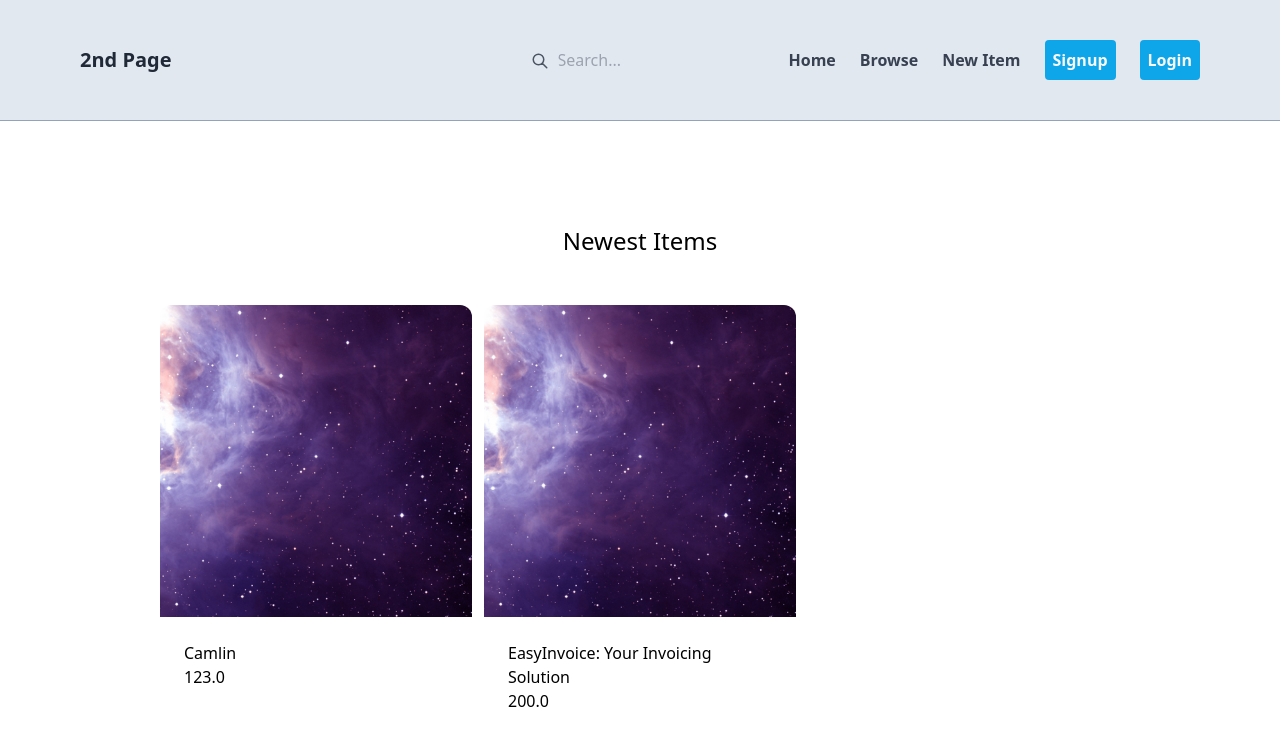
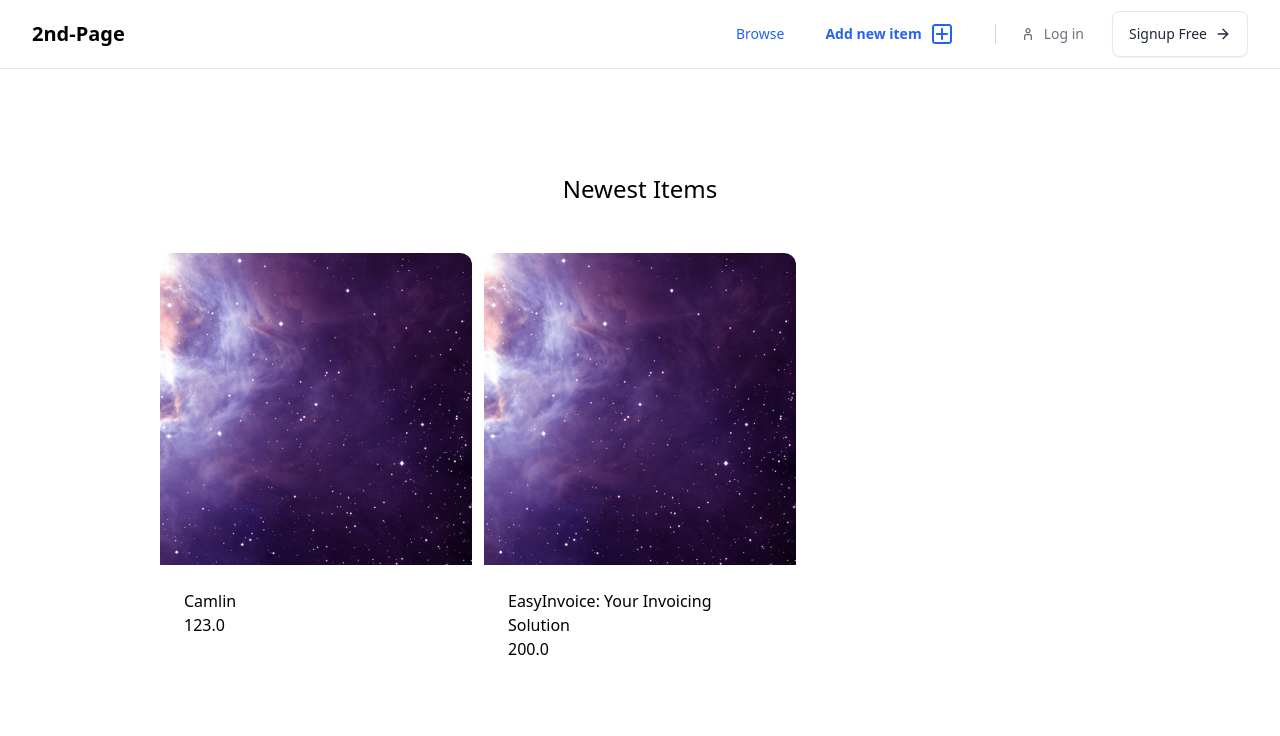
Before and after one commit to kidobop/classifieds-django, a Django app: page / in a window 1280 px wide. Shown: the top 736 px of the page. Run offline with Django 5.2, Linux system fonts and the light colour scheme; data comes from the database, SQL or seed files in the repository; some libraries are stand-ins or nearby versions.

Commit message:
redesigned navbar

```diff
--- a/core/templates/core/base.html
+++ b/core/templates/core/base.html
@@ -8,29 +8,55 @@
 </head>
 <body>
     <!-- component -->
-    <nav class="flex justify-between px-20 py-10 items-center bg-slate-200 border-b border-slate-400">
-        <h1 class="text-xl text-gray-800 font-bold hover:text-violet-600">2nd Page</h1>
-        <div class="flex items-center">
-            <div class="flex items-center">
-                <svg xmlns="http://www.w3.org/2000/svg" class="h-5 w-5 pt-0.5 text-gray-600" fill="none" viewBox="0 0 24 24" stroke="currentColor">
-                    <path stroke-linecap="round" stroke-linejoin="round" stroke-width="2" d="M21 21l-6-6m2-5a7 7 0 11-14 0 7 7 0 0114 0z" />
+    <header class="flex flex-wrap sm:justify-start sm:flex-nowrap z-50 w-full bg-white border-b border-gray-200 text-sm py-3 sm:py-0 dark:bg-gray-800 dark:border-gray-700">
+        <nav class="relative max-w-7xl w-full mx-auto px-4 sm:flex sm:items-center sm:justify-between sm:px-6 lg:px-8" aria-label="Global">
+            <div class="flex items-center justify-between">
+            <a class="flex-none text-xl font-semibold dark:text-white" href="#" aria-label="Brand">2nd-Page</a>
+            <div class="sm:hidden">
+                <button type="button" class="hs-collapse-toggle size-9 flex justify-center items-center text-sm font-semibold rounded-lg border border-gray-200 text-gray-800 hover:bg-gray-100 disabled:opacity-50 disabled:pointer-events-none dark:text-white dark:border-gray-700 dark:hover:bg-gray-700 dark:focus:outline-none dark:focus:ring-1 dark:focus:ring-gray-600" data-hs-collapse="#navbar-collapse-with-animation" aria-controls="navbar-collapse-with-animation" aria-label="Toggle navigation">
+                <svg class="hs-collapse-open:hidden size-4" width="16" height="16" fill="currentColor" viewBox="0 0 16 16">
+                    <path fill-rule="evenodd" d="M2.5 12a.5.5 0 0 1 .5-.5h10a.5.5 0 0 1 0 1H3a.5.5 0 0 1-.5-.5zm0-4a.5.5 0 0 1 .5-.5h10a.5.5 0 0 1 0 1H3a.5.5 0 0 1-.5-.5zm0-4a.5.5 0 0 1 .5-.5h10a.5.5 0 0 1 0 1H3a.5.5 0 0 1-.5-.5z"/>
                 </svg>
-                <input class="ml-2 outline-none bg-transparent rounded-xl" type="text" name="search" id="search" placeholder="Search..." />
+                <svg class="hs-collapse-open:block flex-shrink-0 hidden size-4" width="16" height="16" fill="currentColor" viewBox="0 0 16 16">
+                    <path d="M4.646 4.646a.5.5 0 0 1 .708 0L8 7.293l2.646-2.647a.5.5 0 0 1 .708.708L8.707 8l2.647 2.646a.5.5 0 0 1-.708.708L8 8.707l-2.646 2.647a.5.5 0 0 1-.708-.708L7.293 8 4.646 5.354a.5.5 0 0 1 0-.708z"/>
+                </svg>
+                </button>
             </div>
-            <ul class="flex items-center space-x-6">
-                <a href='#' class="font-semibold text-gray-700 hover:text-sky-700">Home</a>
-                <a href='#' class="font-semibold text-gray-700 hover:text-sky-700">Browse</a>
-                <a href='{% url 'item:new' %}' class="font-semibold text-gray-700 hover:text-sky-700">New Item</a>
+            </div>
+            <div id="navbar-collapse-with-animation" class="hs-collapse hidden overflow-hidden transition-all duration-300 basis-full grow sm:block">
+            <div class="flex flex-col gap-y-4 gap-x-0 mt-5 sm:flex-row sm:items-center sm:justify-end sm:gap-y-0 sm:gap-x-7 sm:mt-0 sm:ps-7">
+                <a class="font-medium text-blue-600 sm:py-6 dark:text-blue-500" href="#">Browse</a>
+                <!-- <a class="font-medium text-gray-500 hover:text-gray-400 sm:py-6 dark:text-gray-400 dark:hover:text-gray-500" href="#">New Item</a>
+                <a class="font-medium text-gray-500 hover:text-gray-400 sm:py-6 dark:text-gray-400 dark:hover:text-gray-500" href="#">Blog</a> -->
+
+                <a href='{% url 'item:new' %}'>
+                    <button type="button" class="py-2 px-3 inline-flex items-center gap-x-2 text-sm font-semibold rounded-lg border border-transparent text-blue-600 dark:text-blue-500 hover:bg-white disabled:opacity-50 disabled:pointer-events-none dark:focus:outline-none dark:focus:ring-1 dark:focus:ring-gray-600">
+                    Add new item
+                    <svg width="24" height="24" viewBox="0 0 24 24" fill="none" xmlns="http://www.w3.org/2000/svg"><path d="M12 6C12.5523 6 13 6.44772 13 7V11H17C17.5523 11 18 11.4477 18 12C18 12.5523 17.5523 13 17 13H13V17C13 17.5523 12.5523 18 12 18C11.4477 18 11 17.5523 11 17V13H7C6.44772 13 6 12.5523 6 12C6 11.4477 6.44772 11 7 11H11V7C11 6.44772 11.4477 6 12 6Z" fill="currentColor" /><path fill-rule="evenodd" clip-rule="evenodd" d="M5 22C3.34315 22 2 20.6569 2 19V5C2 3.34315 3.34315 2 5 2H19C20.6569 2 22 3.34315 22 5V19C22 20.6569 20.6569 22 19 22H5ZM4 19C4 19.5523 4.44772 20 5 20H19C19.5523 20 20 19.5523 20 19V5C20 4.44772 19.5523 4 19 4H5C4.44772 4 4 4.44772 4 5V19Z" fill="currentColor" /></svg>
+                    </button>
+                </a>
 
                 {% if request.user.is_authenticated %}
-                    <a href="{% url 'dashboard:index' %}" class="px-6 py-3 text-lg font-semibold bg-gray-500 text-white rounded-xl hover:bg-gray-700">Dashboard</a>
+                <a class="flex items-center gap-x-2 font-medium text-gray-500 hover:text-blue-600 sm:border-s sm:border-gray-300 sm:my-6 sm:ps-6 dark:border-gray-700 dark:text-gray-400 dark:hover:text-blue-500" href="{% url 'dashboard:index' %}">
+                    <svg width="16" height="16" viewBox="0 0 24 24" fill="none" xmlns="http://www.w3.org/2000/svg"><path fill-rule="evenodd" clip-rule="evenodd" d="M16 9C16 11.2091 14.2091 13 12 13C9.79086 13 8 11.2091 8 9C8 6.79086 9.79086 5 12 5C14.2091 5 16 6.79086 16 9ZM14 9C14 10.1046 13.1046 11 12 11C10.8954 11 10 10.1046 10 9C10 7.89543 10.8954 7 12 7C13.1046 7 14 7.89543 14 9Z" fill="currentColor" /><path fill-rule="evenodd" clip-rule="evenodd" d="M12 1C5.92487 1 1 5.92487 1 12C1 18.0751 5.92487 23 12 23C18.0751 23 23 18.0751 23 12C23 5.92487 18.0751 1 12 1ZM3 12C3 14.0902 3.71255 16.014 4.90798 17.5417C6.55245 15.3889 9.14627 14 12.0645 14C14.9448 14 17.5092 15.3531 19.1565 17.4583C20.313 15.9443 21 14.0524 21 12C21 7.02944 16.9706 3 12 3C7.02944 3 3 7.02944 3 12ZM12 21C9.84977 21 7.87565 20.2459 6.32767 18.9878C7.59352 17.1812 9.69106 16 12.0645 16C14.4084 16 16.4833 17.1521 17.7538 18.9209C16.1939 20.2191 14.1881 21 12 21Z" fill="currentColor" /></svg>
+                    Profile
+                </a>
                 {% else %}
-                    <a href='{% url 'core:signup' %}' class="font-semibold bg-sky-500 rounded p-2 text-slate-50">Signup</a>
-                    <a href='{% url 'core:login' %}' class="font-semibold bg-sky-500 rounded p-2 text-slate-50">Login</a>
+                <a class="flex items-center gap-x-2 font-medium text-gray-500 hover:text-blue-600 sm:border-s sm:border-gray-300 sm:my-6 sm:ps-6 dark:border-gray-700 dark:text-gray-400 dark:hover:text-blue-500" href='{% url 'core:login' %}'>
+                <svg width="16" height="16" viewBox="0 0 24 24" fill="none" xmlns="http://www.w3.org/2000/svg"><path fill-rule="evenodd" clip-rule="evenodd" d="M16 7C16 9.20914 14.2091 11 12 11C9.79086 11 8 9.20914 8 7C8 4.79086 9.79086 3 12 3C14.2091 3 16 4.79086 16 7ZM14 7C14 8.10457 13.1046 9 12 9C10.8954 9 10 8.10457 10 7C10 5.89543 10.8954 5 12 5C13.1046 5 14 5.89543 14 7Z" fill="currentColor" /><path d="M16 15C16 14.4477 15.5523 14 15 14H9C8.44772 14 8 14.4477 8 15V21H6V15C6 13.3431 7.34315 12 9 12H15C16.6569 12 18 13.3431 18 15V21H16V15Z" fill="currentColor" /></svg>
+                Log in
+                </a>
+                <button type="button" class="py-3 px-4 inline-flex items-center gap-x-2 text-sm font-medium rounded-lg border border-gray-200 bg-white text-gray-800 shadow-sm hover:bg-gray-50 disabled:opacity-50 disabled:pointer-events-none dark:bg-slate-900 dark:border-gray-700 dark:text-white dark:hover:bg-gray-800 dark:focus:outline-none dark:focus:ring-1 dark:focus:ring-gray-600">
+                <a href='{% url 'core:signup' %}'>Signup Free</a>
+                <svg class="flex-shrink-0 size-4" xmlns="http://www.w3.org/2000/svg" width="24" height="24" viewBox="0 0 24 24" fill="none" stroke="currentColor" stroke-width="2" stroke-linecap="round" stroke-linejoin="round"><path d="M5 12h14"/><path d="m12 5 7 7-7 7"/></svg>
+                </button>
                 {% endif %}
-            </ul>
-        </div>
-    </nav>
+            </div>
+            </div>
+        </nav>
+    </header>
+
+
     <div class="px-20 py-10">
         {% block content %}
         {% endblock  %}
```
